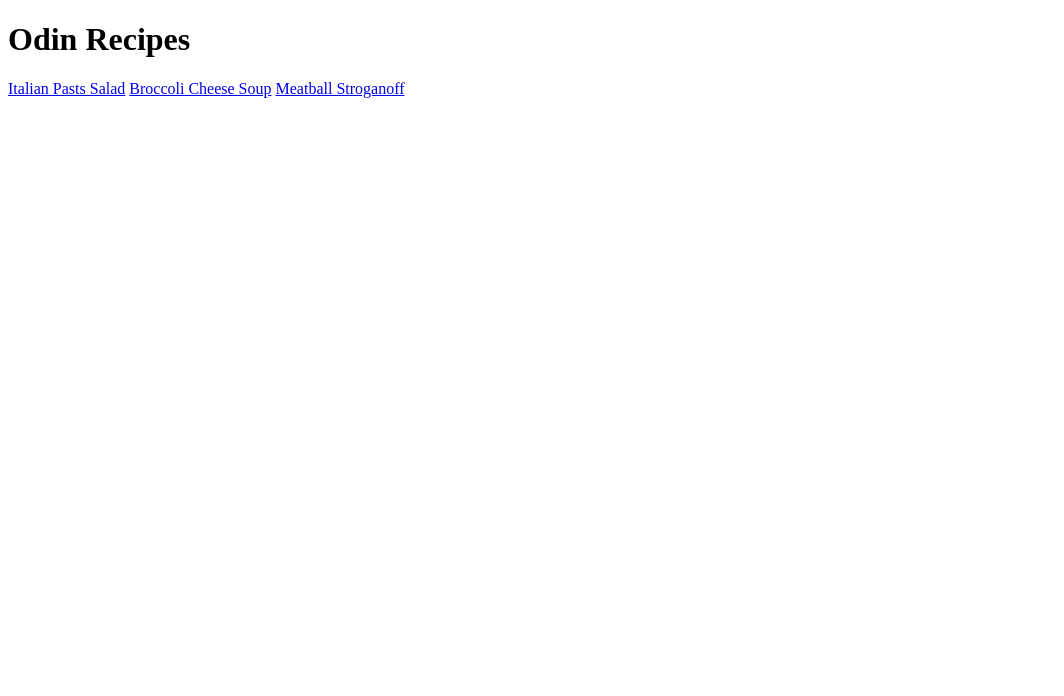
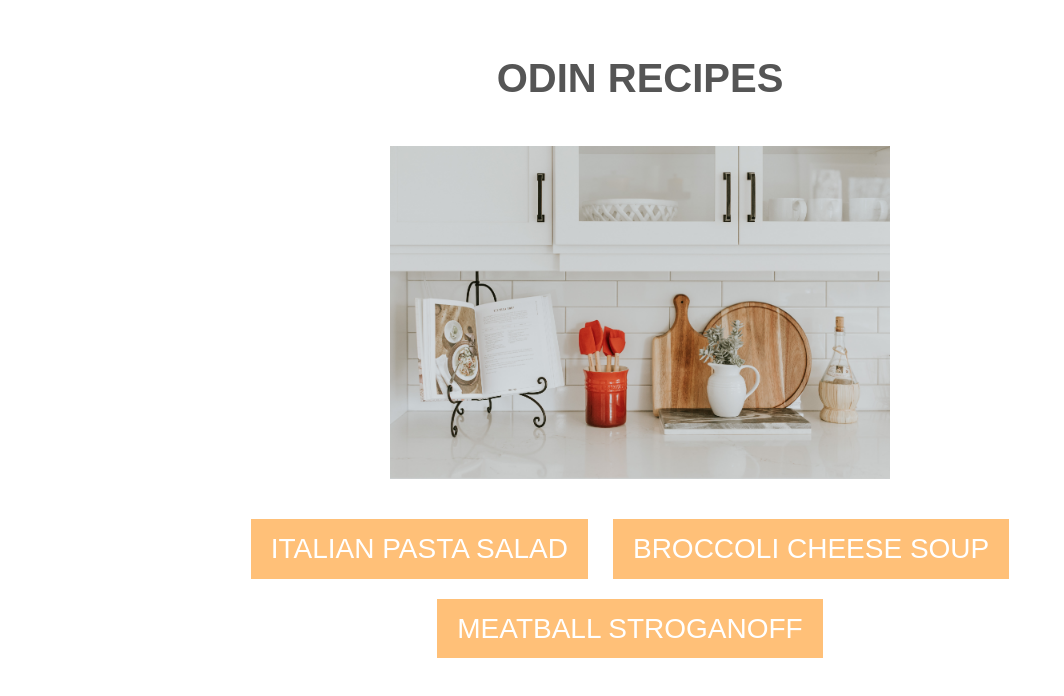
Before and after one commit to Gaukharik/odin-recipes, a plain HTML site: page index.html in a window 1280 px wide. Shown: the whole page, without its empty margins (0-1064 px from the left). Drawn offline with Linux system fonts and the light colour scheme.

Commit message:
Adding css style

```diff
--- a/index.html
+++ b/index.html
@@ -5,11 +5,17 @@
     <meta http-equiv="X-UA-Compatible" content="IE=edge" />
     <meta name="viewport" content="width=device-width, initial-scale=1.0" />
     <title>Recipes Project</title>
+    <link rel="stylesheet" href="styles.css" />
   </head>
   <body>
-    <h1>Odin Recipes</h1>
-    <a href="./recipes/italian-pasta-salad.html">Italian Pasts Salad</a>
-    <a href="./recipes/broccoli-cheese-soup.html">Broccoli Cheese Soup</a>
-    <a href="./recipes/meatball-stroganoff.html">Meatball Stroganoff</a>
+    <div class="main-container">
+      <h1>Odin Recipes</h1>
+      <img src="./img/main.jpg" alt="main-image" />
+      <div class="links">
+        <a href="./recipes/italian-pasta-salad.html">Italian Pasta Salad</a>
+        <a href="./recipes/broccoli-cheese-soup.html">Broccoli Cheese Soup</a>
+        <a href="./recipes/meatball-stroganoff.html">Meatball Stroganoff</a>
+      </div>
+    </div>
   </body>
 </html>
--- /dev/null
+++ b/styles.css
@@ -0,0 +1,78 @@
+* {
+  margin: 0;
+  padding: 0;
+  box-sizing: border-box;
+}
+
+body {
+  font-family: sans-serif;
+  font-size: 18px;
+  line-height: 1.4;
+  color: #555;
+}
+
+.main-container {
+  width: 950px;
+  margin: 50px auto;
+}
+
+.main-container.recipe {
+  border: 2px solid #ffc078;
+  padding: 50px;
+}
+
+h1 {
+  font-size: 40px;
+  text-transform: uppercase;
+  margin-bottom: 40px;
+  text-align: center;
+}
+
+h3 {
+  font-size: 28px;
+  margin-bottom: 15px;
+}
+
+p {
+  font-size: 22px;
+  margin-bottom: 30px;
+  text-align: center;
+}
+
+ul,
+ol {
+  font-size: 18px;
+  margin-left: 20px;
+}
+
+ul {
+  margin-bottom: 20px;
+}
+
+img {
+  width: 500px;
+  height: auto;
+  display: block;
+  margin: 40px auto;
+}
+
+.links {
+  text-align: center;
+}
+
+a:link,
+a:visited {
+  text-decoration: none;
+  font-size: 28px;
+  display: inline-block;
+  background-color: #ffc078;
+  margin-bottom: 20px;
+  color: #fff;
+  padding: 10px 20px;
+  text-transform: uppercase;
+  margin-right: 20px;
+}
+
+a:hover {
+  background-color: #ff922b;
+}
```
Also changed, not shown: recipes/broccoli-cheese-soup.html (+10 -6 lines), recipes/italian-pasta-salad.html (+7 -4 lines), recipes/meatball-stroganoff.html (+11 -7 lines), img/main.jpg (added).
